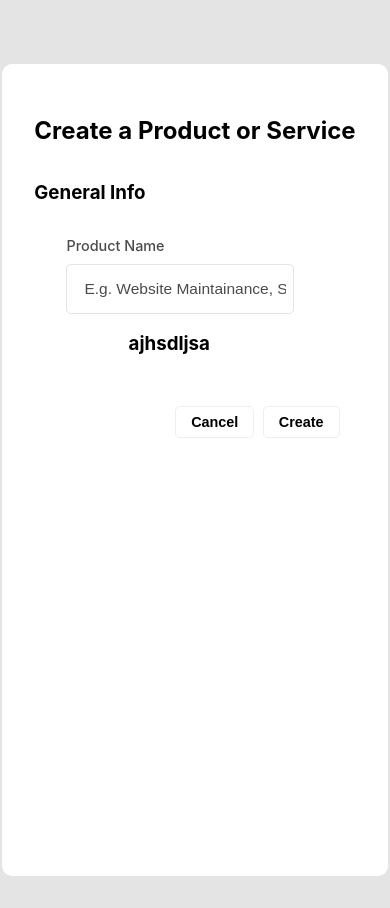
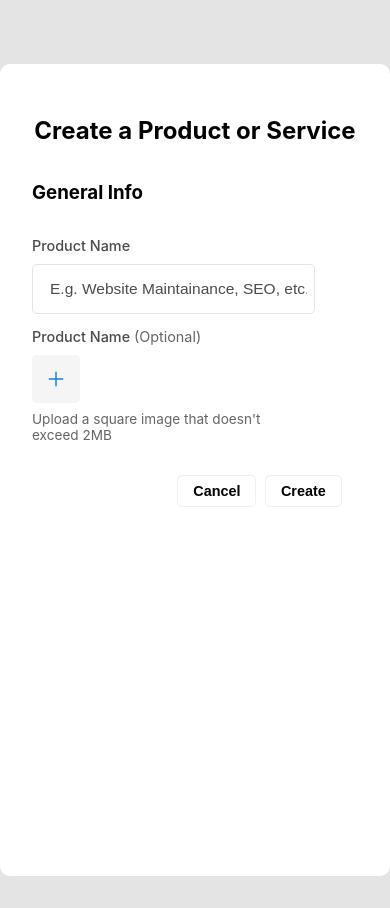
Before and after one commit to zahidalidev/survey-product, a React (Create React App) app: page /add-product in a window 390 px wide. Built offline with nearby package versions, Linux system fonts and the light colour scheme; the HTML template or start-up script is replaced by a standard one.

Commit message:
image upload

```diff
--- a/src/components/Button/index.jsx
+++ b/src/components/Button/index.jsx
@@ -14,6 +14,7 @@ const Button = ({
   border,
   backIcon,
   borderRadius = '5px',
+  fontWeight = '700',
 }) => (
   <button
     disabled={disabled}
@@ -27,6 +28,7 @@ const Button = ({
       height,
       border,
       borderRadius,
+      fontWeight,
     }}
   >
     { backIcon && <IoArrowBack className='backIcon' /> }
--- a/src/components/Button/styles.scss
+++ b/src/components/Button/styles.scss
@@ -4,7 +4,6 @@
   float: left;
   outline: none;
   font-size: 0.9rem;
-  font-weight: 700;
   border:  0px;
   padding-left: 15px;
   padding-right: 15px;
--- /dev/null
+++ b/src/components/UploadImage/index.jsx
@@ -0,0 +1,86 @@
+import { IoAdd } from 'react-icons/io5'
+import { useRef, useState } from 'react'
+
+import 'components/UploadImage/styles.scss'
+import { Button } from 'components'
+import colors from 'config/theme'
+
+const UploadImage = ({
+  title, placeholder, image, setImage,
+}) => {
+  const inputRef = useRef(null)
+  const [loading, setLoading] = useState(false)
+
+  const uploadImage = () => {
+    inputRef.current.click()
+  }
+
+  const handleImage = (files) => {
+    setLoading(true)
+    const file = files[0]
+    if (file?.size > 2000000) {
+      alert('size should be less then 2mb')
+    } else if (!file?.type.includes('image')) {
+      alert('type not valid')
+    } else {
+      const reader = new FileReader()
+      reader.readAsDataURL(file)
+      reader.onloadend = () => {
+        setImage([reader.result])
+      }
+    }
+    setLoading(false)
+    // setTimeout(() => {
+    // }, [2000])
+  }
+
+  const imageBox = image ? (
+    <img src={image} className='image' alt='product' />
+  ) : (
+    <IoAdd className='add-icon' />
+  )
+
+  return (
+    <div className='upload-container'>
+      <p className='heading'>
+        {title} <span className='heading-option'>(Optional)</span>
+      </p>
+      <div className='upload-wrapepr'>
+        <input
+          ref={inputRef}
+          onChange={(e) => handleImage(e.target.files)}
+          className='input'
+          type='file'
+          hidden
+          placeholder={placeholder}
+        />
+        <button onClick={uploadImage} type='button' className='image-box'>
+          {loading ? <div className='loader' /> : imageBox}
+        </button>
+        {image && (
+          <>
+            <Button
+              onSubmit={uploadImage}
+              name='Edit'
+              color={colors.primary}
+              backgroundColor={colors.white}
+              fontWeight='500'
+            />
+            <Button
+              onSubmit={() => setImage(null)}
+              name='Remove'
+              color={colors.error}
+              backgroundColor={colors.white}
+              fontWeight='500'
+            />
+          </>
+        )}
+      </div>
+      <span className='upload-img-description'>
+        Upload a square image that doesn&apos;t exceed 2MB
+      </span>
+    </div>
+  )
+}
+
+export default UploadImage
--- /dev/null
+++ b/src/components/UploadImage/styles.scss
@@ -0,0 +1,70 @@
+@import 'variables' ;
+
+.upload-container {
+  display: flex;
+  align-items: flex-start;
+  flex-direction: column;
+
+  .heading {
+    font-size: 0.9rem;
+    font-weight: 500;
+    color: $dark-grey;
+  }
+
+  .heading-option {
+    font-size: 0.9rem;
+    color: $grey;
+    font-weight: 400;
+  }
+
+  .upload-img-description {
+    font-size: 0.85rem;
+    color: $grey;
+    margin-top: 0.5rem;
+    text-align: left;
+  }
+
+  .upload-wrapepr {
+    display: flex;
+    width: $col-12;
+    height: 3rem;
+    margin-top: -0.3rem;
+
+    .image-box {
+      display: flex;
+      justify-content: center;
+      align-items: center;
+      width: 3rem;
+      height: 3rem;
+      cursor: pointer;
+      background-color: $light-grey2;
+      border-radius: 5px;
+      border: none;
+
+      .image {
+        object-fit: cover;
+        width: 3rem;
+        height: 3rem;
+      }
+
+      .add-icon {
+        color: $primary;
+        font-size: 1.5rem;
+      }
+
+      .loader {
+        border: 4px solid $grey;
+        border-radius: 50%;
+        border-top: 4px solid $light-grey;
+        width: 1rem;
+        height: 1rem;
+        animation: spin 2s linear infinite;
+      }
+
+      @keyframes spin {
+        0% { transform: rotate(0deg); }
+        100% { transform: rotate(360deg); }
+      }
+    }
+  }
+}
--- a/src/components/index.js
+++ b/src/components/index.js
@@ -5,3 +5,4 @@ export const Button = React.lazy(() => import('components/Button'))
 export const Input = React.lazy(() => import('components/Input'))
 export const Select = React.lazy(() => import('components/Select'))
 export const TextArea = React.lazy(() => import('components/TextArea'))
+export const UploadImage = React.lazy(() => import('components/UploadImage'))
--- a/src/containers/addProduct/index.jsx
+++ b/src/containers/addProduct/index.jsx
@@ -1,12 +1,14 @@
 import { useNavigate } from 'react-router-dom'
+import { useState } from 'react'
 
-import { Button, Input } from 'components'
+import { Button, Input, UploadImage } from 'components'
 import colors from 'config/theme'
 
 import 'containers/addProduct/styles.scss'
 
 const AddProduct = () => {
   const navigate = useNavigate()
+  const [image, setImage] = useState()
 
   return (
     <div className='main-product-container'>
@@ -14,11 +16,11 @@ const AddProduct = () => {
         <h2>Create a Product or Service</h2>
         <h3 className='sub-heading'>General Info</h3>
         <div className='product-info'>
-          <div className='name-field'>
+          <div className='product-field name-field'>
             <Input title='Product Name' placeholder='E.g. Website Maintainance, SEO, etc.' />
           </div>
-          <div className='name-field'>
-            <h3>ajhsdljsa</h3>
+          <div className='product-field'>
+            <UploadImage image={image} setImage={setImage} title='Product Name' />
           </div>
         </div>
         <div className='product-actions product-end'>
--- a/src/containers/addProduct/styles.scss
+++ b/src/containers/addProduct/styles.scss
@@ -27,9 +27,14 @@
       display: table;
       flex-direction: row;
 
+      .product-field {
+        float: left;
+        width: 20.5rem;
+        align-self: flex-start;
+      }
+
       .name-field {
-        float: left;
-        width: 22rem;
+        margin-right: 3.5rem;
       }
     }
 
@@ -60,7 +65,7 @@
     }
     .product-info {
       float: left !important;
-      width: 90% !important;
+      width: 100% !important;
     }
   }
 
@@ -71,9 +76,9 @@
     }
     .product-info {
       float: left !important;
-      width: 80% !important;
+      width: 100% !important;
 
-      .name-field {
+      .product-field {
         float: left !important;
         width: 80% !important;
       }
--- a/src/variables.scss
+++ b/src/variables.scss
@@ -2,6 +2,7 @@ $primary: #1782e6;
 $grey: #666565;
 $dark-grey: #4b4b4b;
 $light-grey: #e4e4e4;
+$light-grey2: #f5f5f5;
 $medium-grey: #dfdfdf;
 $white: #ffffff;
 $error: #FF3333;
```
